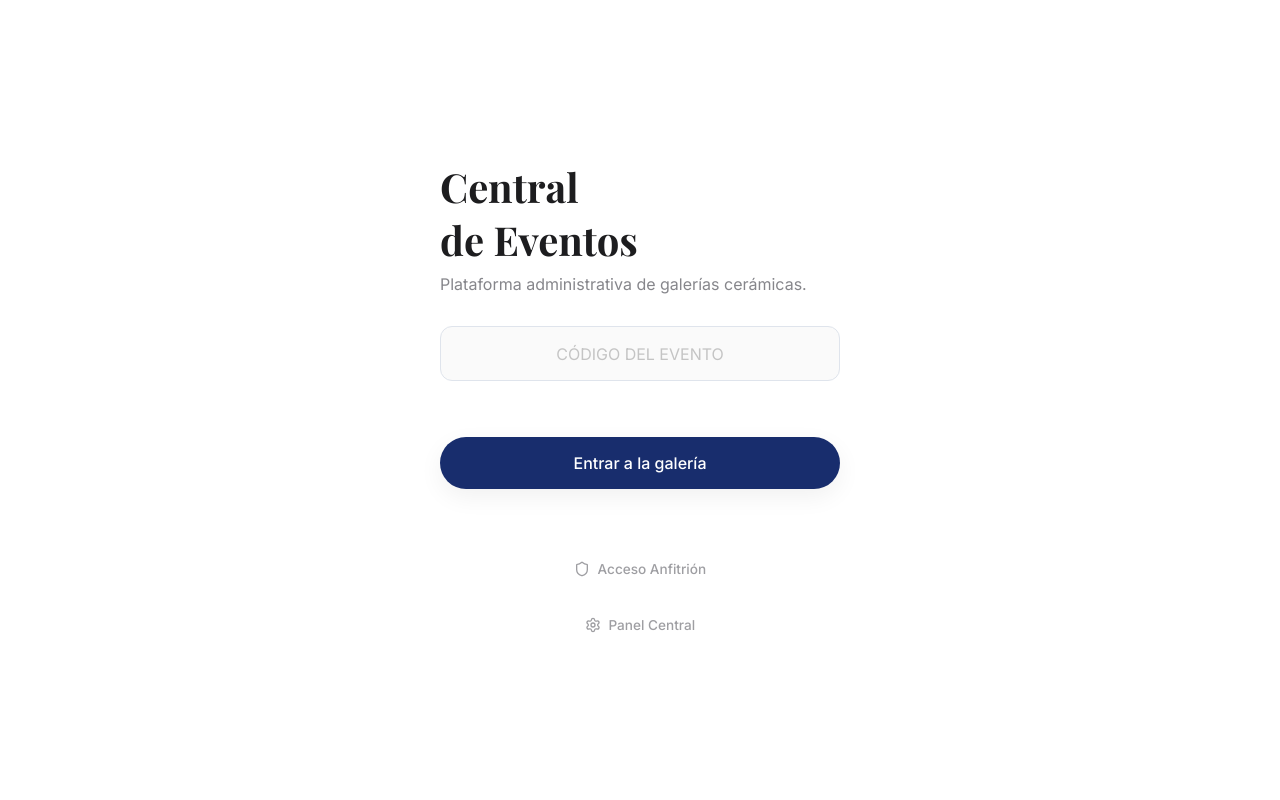
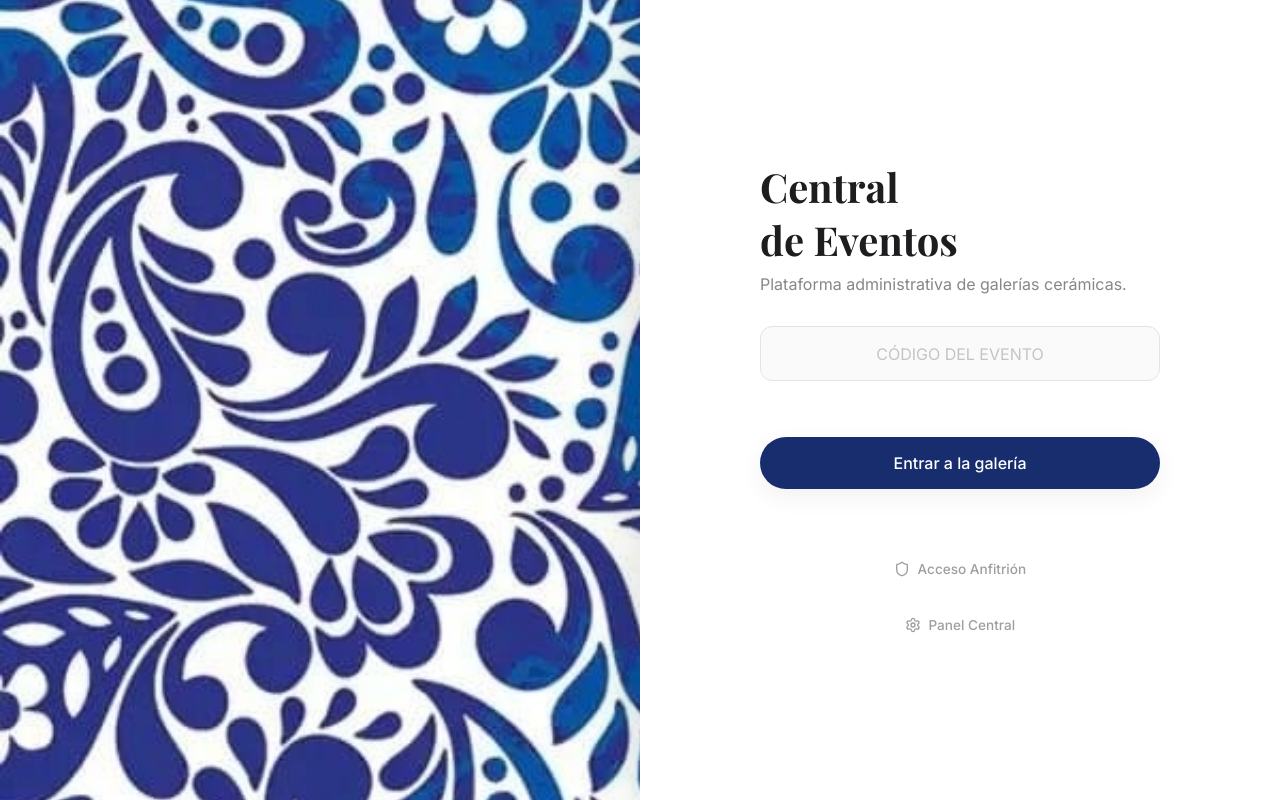
Before and after one commit to joaquinmarinoramirezreyes/Album, a React (Vite) app: page / in a window 1280 px wide. Built offline with nearby package versions, Linux system fonts and the light colour scheme; a web font is replaced by a local one.

Commit message:
fix: prevent login card from growing to 100vw on desktop

```diff
--- a/styles.css
+++ b/styles.css
@@ -1366,8 +1366,7 @@ section#screen-login.screen .btn--primary {
     justify-content: flex-end !important;
   }
 
-  section#screen-login.screen > .login {
-    width: 50vw !important;
+  section#screen-login.screen > .login { flex: none !important; width: 50vw !important;
     margin-top: 0 !important;
     height: 100vh !important;
     height: 100dvh !important;
```
